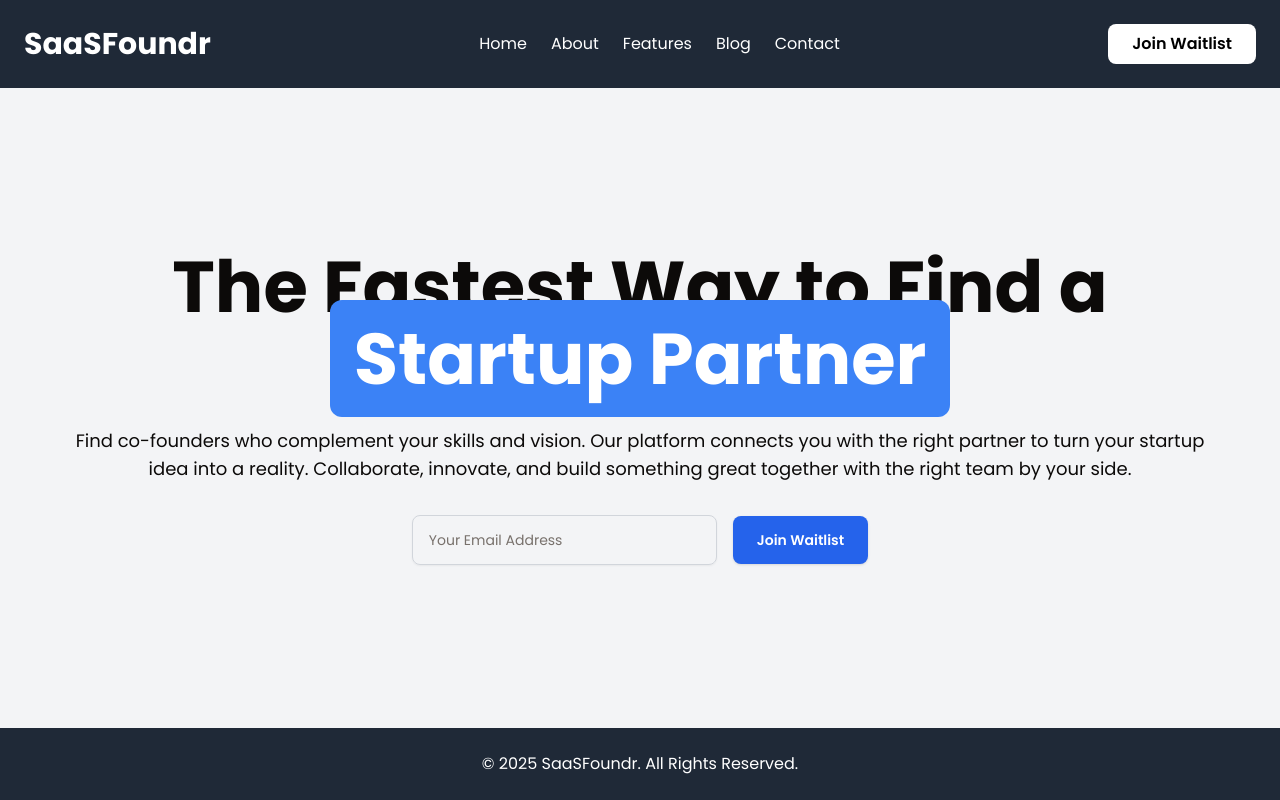
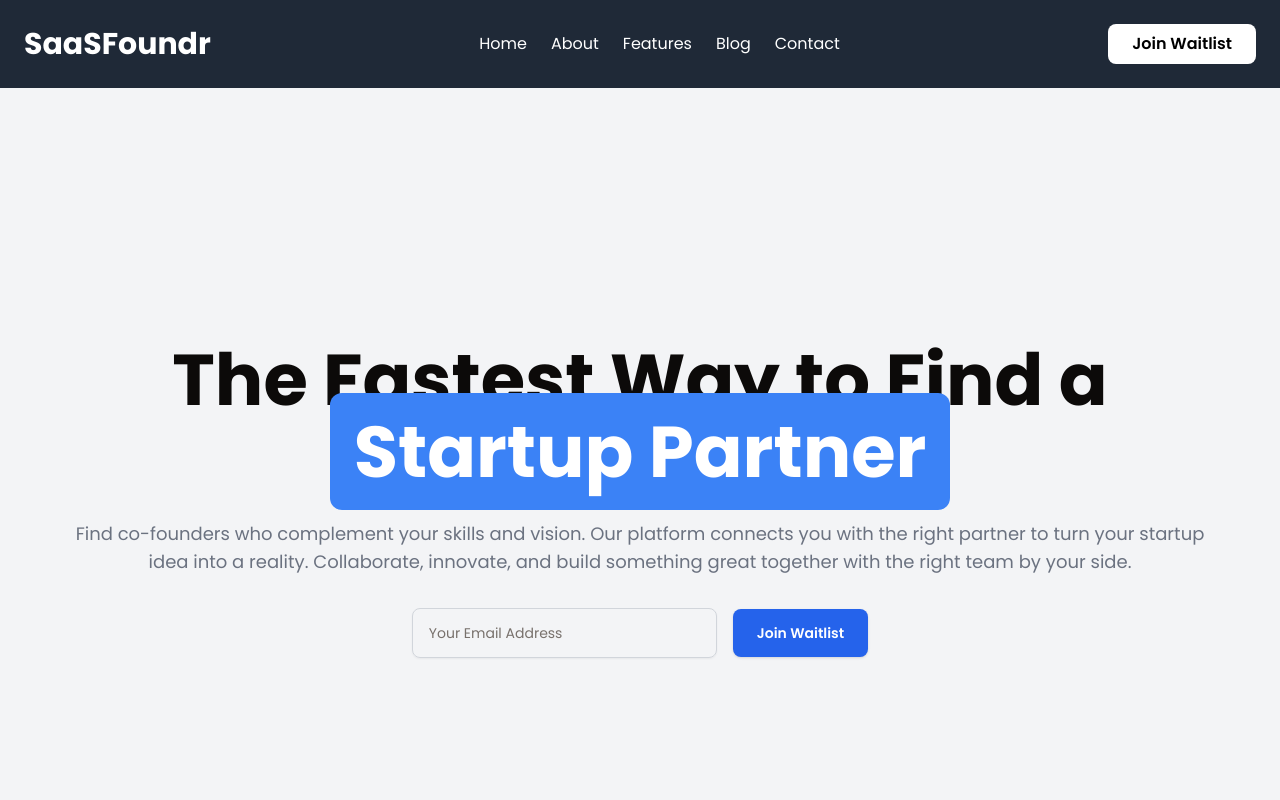
Before and after one commit to codewithkin/saasfoundr, a Next.js app: page / in a window 1280 px wide. Shown: the top 800 px of the page. Built offline with nearby package versions, Linux system fonts and the light colour scheme.

Commit message:
Refactor homepage layout: simplify structure and enhance styling for hero section and text

```diff
--- a/src/app/page.tsx
+++ b/src/app/page.tsx
@@ -58,7 +58,7 @@ export default function Home() {
   };
 
   return (
-    <div className="flex flex-col items-center justify-between min-h-screen bg-gray-100">
+    <div className="flex flex-col bg-gray-100">
       <header className="flex justify-between items-center w-full p-6 bg-gray-800 text-white">
         <h1 className="text-3xl font-bold">SaaSFoundr</h1>
         <nav className="space-x-6">
@@ -86,9 +86,9 @@ export default function Home() {
         </Link>
       </header>
 
-      <main className="flex flex-col items-center justify-center p-12 space-y-8 text-center hero-section w-full h-full">
+      <main className="flex flex-col items-center justify-center px-12 md:py-64 space-y-8 text-center hero-section w-full h-full">
         <h2 className="text-7xl font-bold">The Fastest Way to Find a <span className="py-2 px-6 rounded-xl bg-blue-500 text-white">Startup Partner</span></h2>
-        <p className="text-lg md:max-w-6xl">
+        <p className="text-lg md:max-w-6xl text-gray-500">
           Find co-founders who complement your skills and vision. Our platform connects you with the right partner to turn your startup idea into a reality. Collaborate, innovate, and build something great together with the right team by your side.
         </p>
 
```
